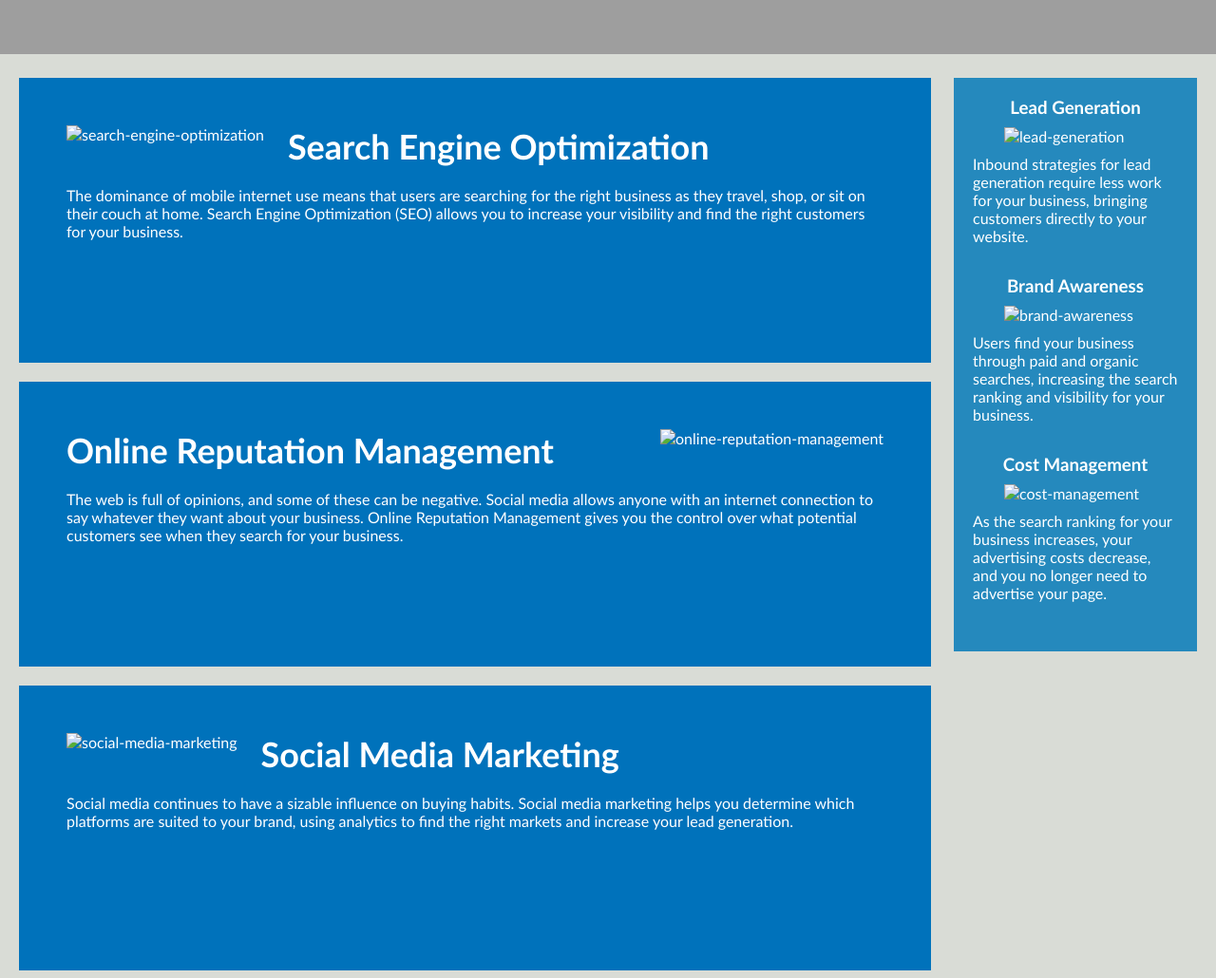
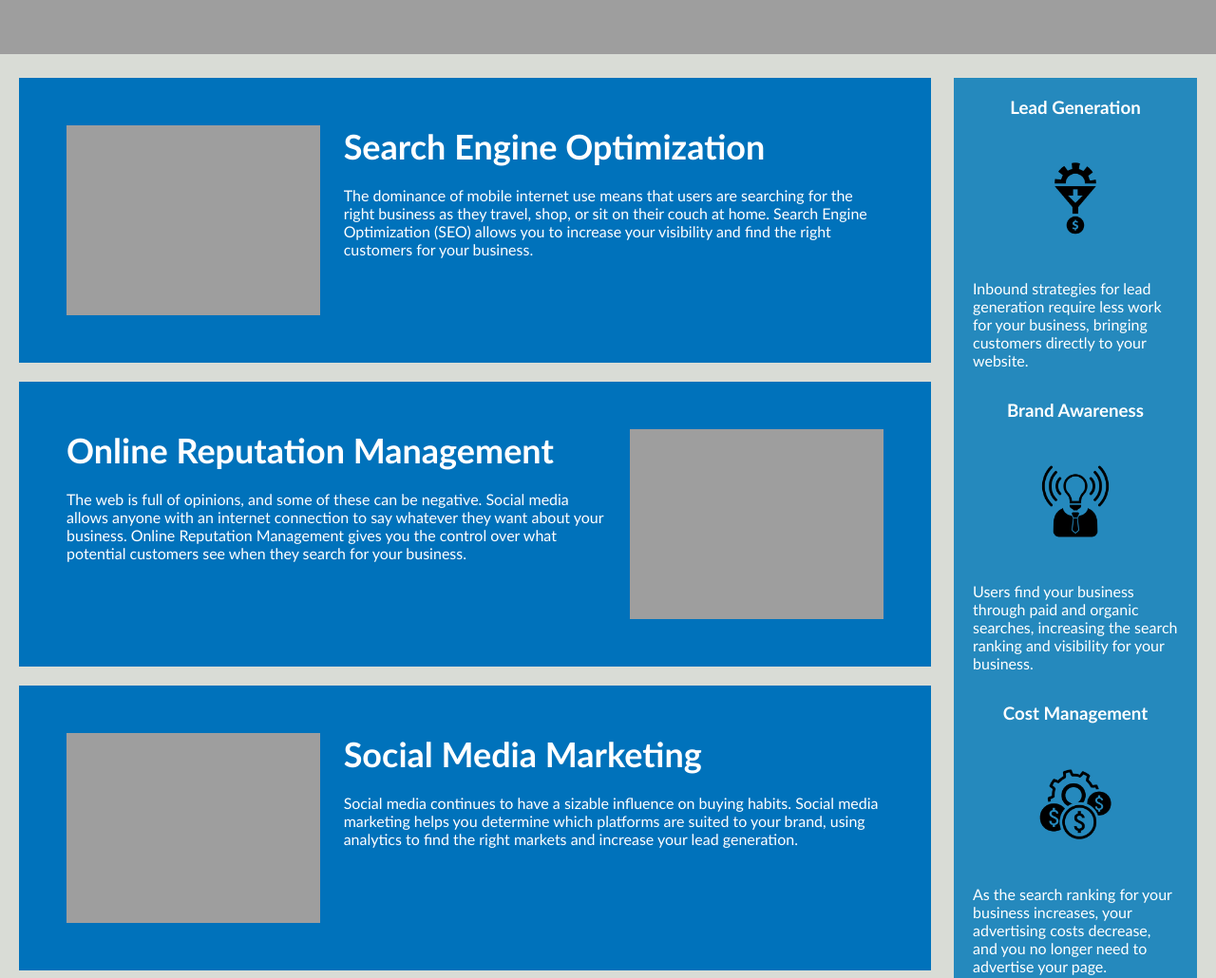
Before and after one commit to truppeiner/Horiseon-Marketing-Agency, a plain HTML site: page index.html in a window 1280 px wide. Shown: the part 840-1870 px from the top of the page at 95% size. Drawn offline with Linux system fonts and the light colour scheme; the site is published under a folder, as on GitHub Pages, so addresses that start at the root find nothing.

Commit message:
more debugging

```diff
--- a/index.html
+++ b/index.html
@@ -35,7 +35,7 @@
 
     <section class="content">
         <div id="search-engine-optimization">
-            <img src="/develop/assets/images/search-engine-optimization.jpg" alt="search-engine-optimization" class="float-left" />
+            <img src="./develop/assets/images/search-engine-optimization.jpg" alt="search-engine-optimization" class="float-left" />
                 <h2>Search Engine Optimization</h2>
                     <p>
                         The dominance of mobile internet use means that users are searching for the right business as they travel, shop, or sit on their couch at home. Search Engine Optimization (SEO) allows you to increase your visibility and find the right customers for your business.
@@ -43,7 +43,7 @@
         </div>
 
         <div id="online-reputation-management">
-            <img src="/develop/assets/images/online-reputation-management.jpg" alt="online-reputation-management" class="float-right" />
+            <img src="./develop/assets/images/online-reputation-management.jpg" alt="online-reputation-management" class="float-right" />
                 <h2>Online Reputation Management</h2>
                     <p>
                         The web is full of opinions, and some of these can be negative. Social media allows anyone with an internet connection to say whatever they want about your business. Online Reputation Management gives you the control over what potential customers see when they search for your business.
@@ -51,7 +51,7 @@
         </div>
 
         <div id="social-media-marketing">
-            <img src="/develop/assets/images/social-media-marketing.jpg" alt="social-media-marketing" class="float-left" />
+            <img src="./develop/assets/images/social-media-marketing.jpg" alt="social-media-marketing" class="float-left" />
             <h2>Social Media Marketing</h2>
                 <p>
                     Social media continues to have a sizable influence on buying habits. Social media marketing helps you determine which platforms are suited to your brand, using analytics to find the right markets and increase your lead generation.
@@ -65,7 +65,7 @@
     <aside class="benefits">
         <div class="benefit-lead">
             <h3>Lead Generation</h3>
-                <img src="/develop/assets/images/lead-generation.png" alt="lead-generation" />
+                <img src="./develop/assets/images/lead-generation.png" alt="lead-generation" />
                     <p>
                         Inbound strategies for lead generation require less work for your business, bringing customers directly to your website.
                     </p>
@@ -73,7 +73,7 @@
 
         <div class="benefit-brand">
             <h3>Brand Awareness</h3>
-                <img src="/develop/assets/images/brand-awareness.png" alt="brand-awareness" />
+                <img src="./develop/assets/images/brand-awareness.png" alt="brand-awareness" />
                     <p>
                         Users find your business through paid and organic searches, increasing the search ranking and visibility for your business.
                     </p>
@@ -81,7 +81,7 @@
 
         <div class="benefit-cost">
             <h3>Cost Management</h3>
-                <img src="/develop/assets/images/cost-management.png" alt="cost-management" />
+                <img src="./develop/assets/images/cost-management.png" alt="cost-management" />
                     <p>
                         As the search ranking for your business increases, your advertising costs decrease, and you no longer need to advertise your page.
                     </p>
```
